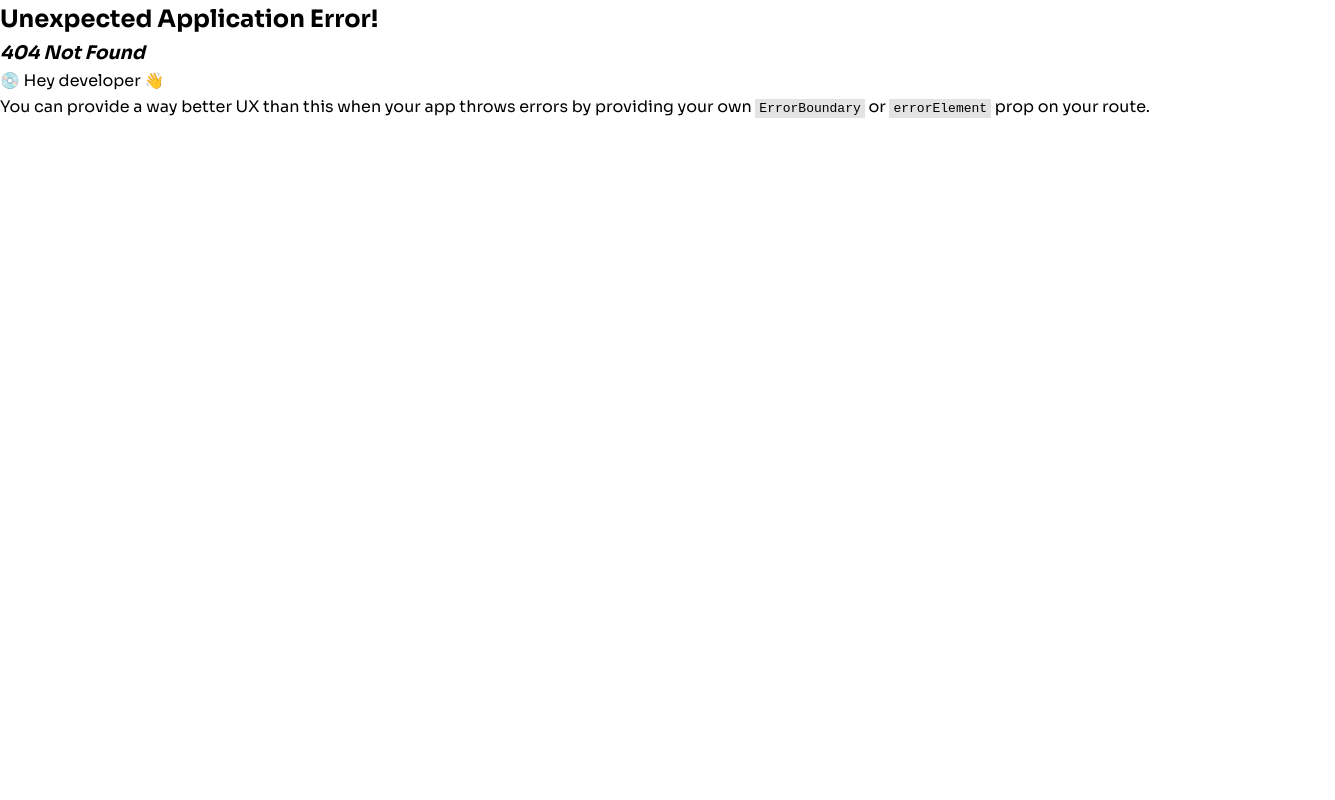
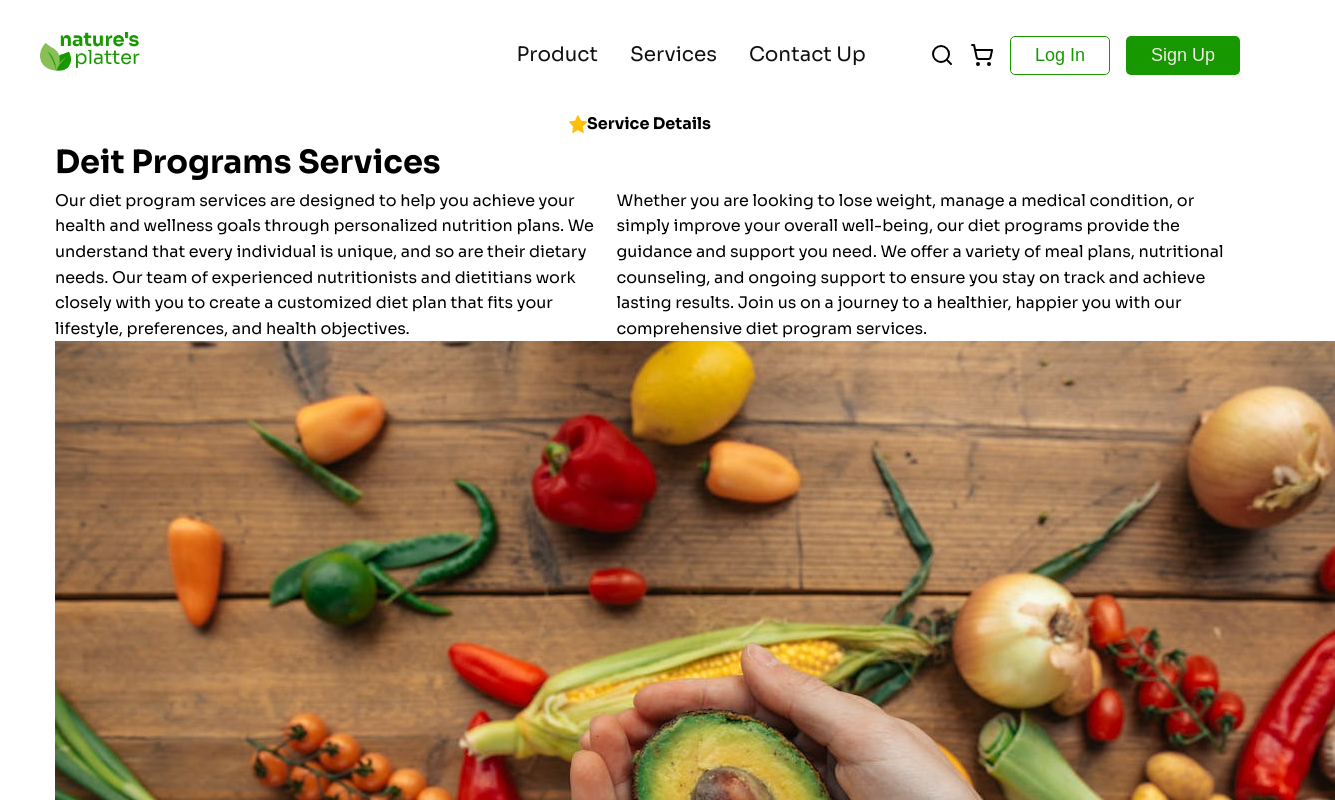
Before and after one commit to shahidul1920/turbo-octo-invention, a React (Vite) app: page /services in a window 1280 px wide. Before the commit this address had no page. Shown: the top 800 px of the page, 1335 px wide, since content can reach past the window. Built offline with nearby package versions, Linux system fonts and the light colour scheme.

Commit message:
services page

```diff
--- a/src/Routes/RouteNav/Route.jsx
+++ b/src/Routes/RouteNav/Route.jsx
@@ -4,6 +4,7 @@ import Home from "../../pages/Home";
 import LogIn from "../../pages/LogIn";
 import SignUp from "../../pages/SignUp";
 import ProductPage from "../../pages/ProductPage";
+import ServicePage from "../../pages/ServicePage";
 
 
 
@@ -28,6 +29,10 @@ const router = createBrowserRouter([
             {
                 path: '/product',
                 element: <ProductPage />,
+            },
+            {
+                path: '/services',
+                element: <ServicePage />,
             }
         ]
     }
--- a/src/component/Header.jsx
+++ b/src/component/Header.jsx
@@ -23,10 +23,10 @@ export default function Header() {
                 <NavLink to="/product">Product</NavLink>
               </li>
               <li>
-                <NavLink to="/company">services</NavLink>
+                <NavLink to="/services">services</NavLink>
               </li>
               <li>
-                <NavLink to="/services">contact up</NavLink>
+                <NavLink to="/contact">contact up</NavLink>
               </li>
             </ul>
           </div>
--- /dev/null
+++ b/src/pages/ServicePage.jsx
@@ -0,0 +1,41 @@
+import React from "react";
+
+export default function ServicePage() {
+  return (
+    <div>
+      {/* service is detail */}
+      <div className="serviceInDetail container">
+        <div className="subTitle flex flex-cn">
+          <img src="/star.png" alt="" />
+          <h4>Service Details</h4>
+        </div>
+        <div className="title">
+          <h1>Deit Programs Services</h1>
+        </div>
+
+        <div className="pText flex flex-cn">
+          <p>
+            Our diet program services are designed to help you achieve your
+            health and wellness goals through personalized nutrition plans. We
+            understand that every individual is unique, and so are their dietary
+            needs. Our team of experienced nutritionists and dietitians work
+            closely with you to create a customized diet plan that fits your
+            lifestyle, preferences, and health objectives.
+          </p>
+          <p>
+            Whether you are looking to lose weight, manage a medical condition,
+            or simply improve your overall well-being, our diet programs provide
+            the guidance and support you need. We offer a variety of meal plans,
+            nutritional counseling, and ongoing support to ensure you stay on
+            track and achieve lasting results. Join us on a journey to a
+            healthier, happier you with our comprehensive diet program services.
+          </p>
+        </div>
+
+        <div className="image">
+            <img src="/green-fruits.jpg" alt="" />
+        </div>
+      </div>
+    </div>
+  );
+}
```
Also changed, not shown: public/green-fruits.jpg (added).
